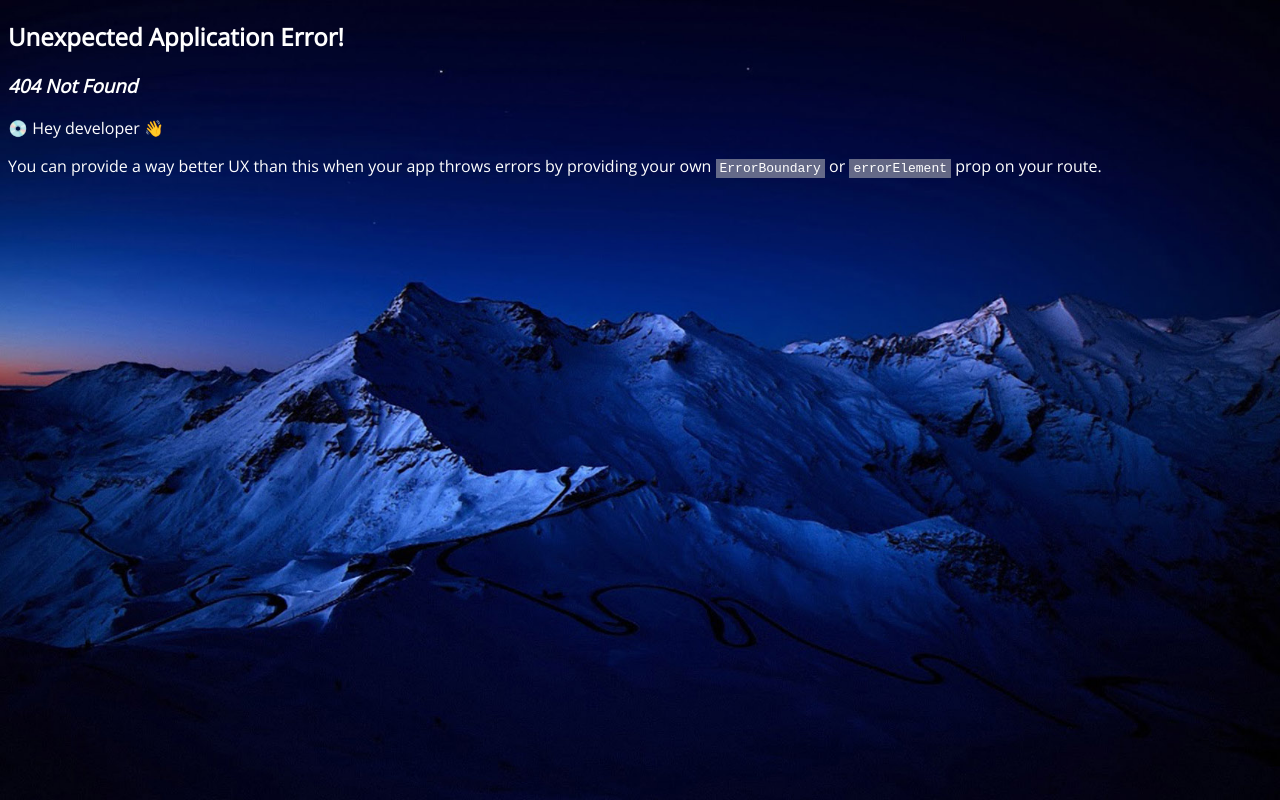
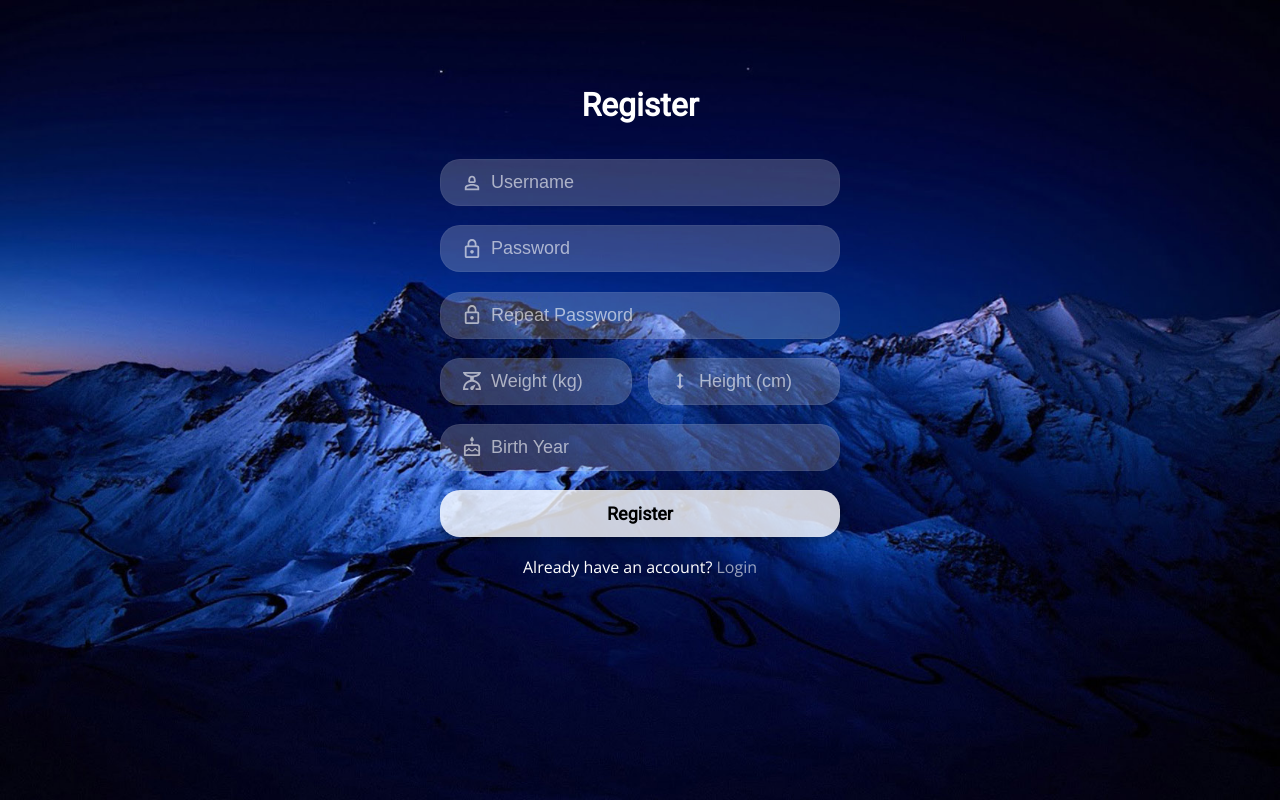
Before and after one commit to WojciechBarczynski/BITEhack2024, a React (Create React App) app in the folder frontend/: page /register in a window 1280 px wide. Before the commit this address had no page. Built offline with nearby package versions, Linux system fonts and the light colour scheme.

Commit message:
Register form

```diff
--- a/frontend/src/pages/Login.tsx
+++ /dev/null
@@ -1,28 +0,0 @@
-import React from 'react';
-import AccountCircleOutlinedIcon from '@mui/icons-material/AccountCircleOutlined';
-import LockOutlinedIcon from '@mui/icons-material/LockOutlined';
-import TextInput from 'components/interface/TextInput';
-import FormButton from 'components/interface/FormButton';
-
-const Login = () => {
-  return (
-    <div>
-      <div className="actionBlock">
-        <h1>Login</h1>
-        <TextInput
-          icon={<AccountCircleOutlinedIcon />}
-          placeholder="Username"
-        />
-        <TextInput
-          icon={<LockOutlinedIcon />}
-          placeholder="Password"
-        />
-        <FormButton
-          label="Login"
-        />
-      </div>
-    </div>
-  );
-};
-
-export default Login;
--- /dev/null
+++ b/frontend/src/pages/auth/Login.tsx
@@ -0,0 +1,32 @@
+import React from 'react';
+import Person2OutlinedIcon from '@mui/icons-material/Person2Outlined';
+import LockOutlinedIcon from '@mui/icons-material/LockOutlined';
+import TextInput from 'components/interface/TextInput';
+import FormButton from 'components/interface/FormButton';
+import { Link } from 'react-router-dom';
+
+const Login = () => {
+  return (
+    <div className="actionBlock">
+      <h1>Login</h1>
+      <TextInput
+        icon={<Person2OutlinedIcon />}
+        placeholder="Username"
+      />
+      <TextInput
+        icon={<LockOutlinedIcon />}
+        placeholder="Password"
+        type="password"
+      />
+      <FormButton
+        label="Login"
+      />
+      <div>
+        New user?{"  "}
+        <Link to="/register">Sign up here!</Link>
+      </div>
+    </div>
+  );
+};
+
+export default Login;
--- /dev/null
+++ b/frontend/src/pages/auth/Register.tsx
@@ -0,0 +1,52 @@
+import TextInput from 'components/interface/TextInput';
+import Person2OutlinedIcon from '@mui/icons-material/Person2Outlined';
+import LockOutlinedIcon from '@mui/icons-material/LockOutlined';
+import ScaleOutlinedIcon from '@mui/icons-material/ScaleOutlined';
+import HeightOutlinedIcon from '@mui/icons-material/HeightOutlined';
+import CakeOutlinedIcon from '@mui/icons-material/CakeOutlined';
+import React from 'react';
+import FormButton from 'components/interface/FormButton';
+import { Link } from 'react-router-dom';
+
+const Register = () => {
+  return (
+    <div className="actionBlock">
+      <h1>Register</h1>
+      <TextInput
+        icon={<Person2OutlinedIcon />}
+        placeholder="Username"
+      />
+      <TextInput
+        icon={<LockOutlinedIcon />}
+        placeholder="Password"
+      />
+      <TextInput
+        icon={<LockOutlinedIcon />}
+        placeholder="Repeat Password"
+      />
+      <div className="doubleRow">
+        <TextInput
+          icon={<ScaleOutlinedIcon />}
+          placeholder="Weight (kg)"
+        />
+        <TextInput
+          icon={<HeightOutlinedIcon />}
+          placeholder="Height (cm)"
+        />
+      </div>
+      <TextInput
+        icon={<CakeOutlinedIcon />}
+        placeholder="Birth Year"
+      />
+      <FormButton
+        label="Register"
+      />
+      <div>
+        Already have an account?{"  "}
+        <Link to="/login">Login</Link>
+      </div>
+    </div>
+  );
+};
+
+export default Register;
--- a/frontend/src/styles/interface/formButton.scss
+++ b/frontend/src/styles/interface/formButton.scss
@@ -1,5 +1,8 @@
 .formButton {
   position: relative;
+  width: 100%;
+  display: flex;
+  justify-content: center;
 
   button {
     border: none;
@@ -9,11 +12,12 @@
     border-radius: 20px;
     caret-color: white;
     color: black;
-    width: 272px;
     box-shadow: 0px 4px 10px rgba(0, 0, 0, 0.4);
     transition: all 0.3s ease-in-out;
     font-family: 'Roboto', sans-serif;
     font-weight: 600;
+    width: 100%;
+    font-size: 18px;
 
     &:hover {
       box-shadow: 0px 6px 15px rgba(0, 0, 0, 0.6);
--- a/frontend/src/styles/interface/textInput.scss
+++ b/frontend/src/styles/interface/textInput.scss
@@ -1,5 +1,8 @@
 .textInput {
   position: relative;
+  width: 100%;
+  display: flex;
+  justify-content: center;
 
   .iconPositioner {
     position: absolute;
@@ -8,6 +11,7 @@
     align-items: center;
     margin-left: 10px;
     top: 0;
+    left: 10px;
 
     svg {
       scale: 0.9;
@@ -23,11 +27,12 @@
     border-radius: 20px;
     caret-color: white;
     color: white;
-    padding-left: 40px;
-    width: 220px;
+    padding-left: 50px;
+    width: calc(100% - 62px);
+    font-size: 18px;
 
     &::placeholder {
-      color: rgba(255, 255, 255, 0.5);
+      color: rgba(255, 255, 255, 0.6);
     }
 
     &:focus,
--- a/frontend/src/styles/layout/actions.scss
+++ b/frontend/src/styles/layout/actions.scss
@@ -8,5 +8,26 @@
   flex-direction: column;
   align-items: center;
 
-  row-gap: 1em;
+  row-gap: 1.2em;
 }
+
+a {
+  color: rgba(255, 255, 255, 0.6);
+  text-decoration: none;
+
+  &:hover {
+    color: rgba(255, 255, 255, 0.7);
+    text-decoration: underline;
+  }
+}
+
+.doubleRow {
+  position: relative;
+  display: flex;
+  flex-direction: row;
+  column-gap: 1rem;
+
+  & input {
+    width: 100% !important;
+  }
+}
```
Also changed, not shown: frontend/src/index.tsx (+6 -1 lines).
